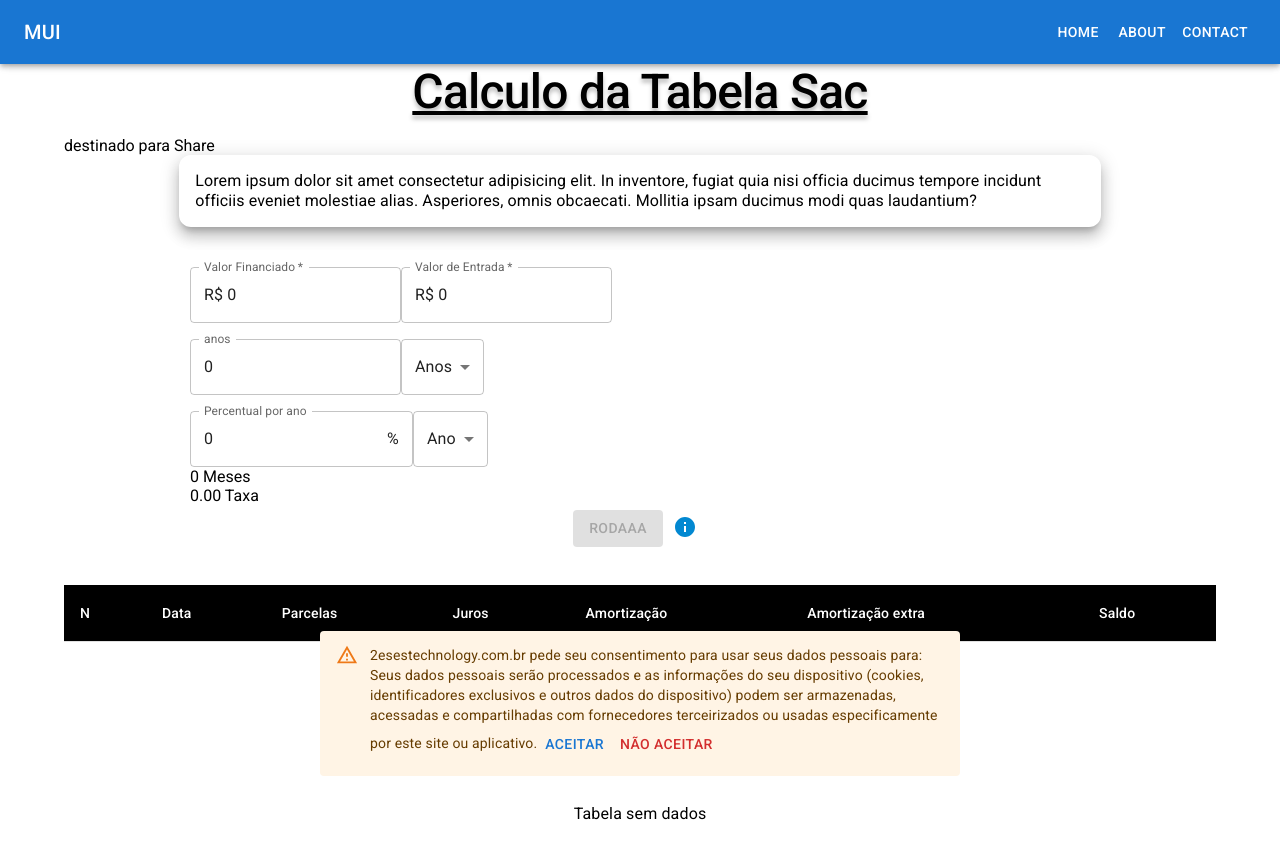
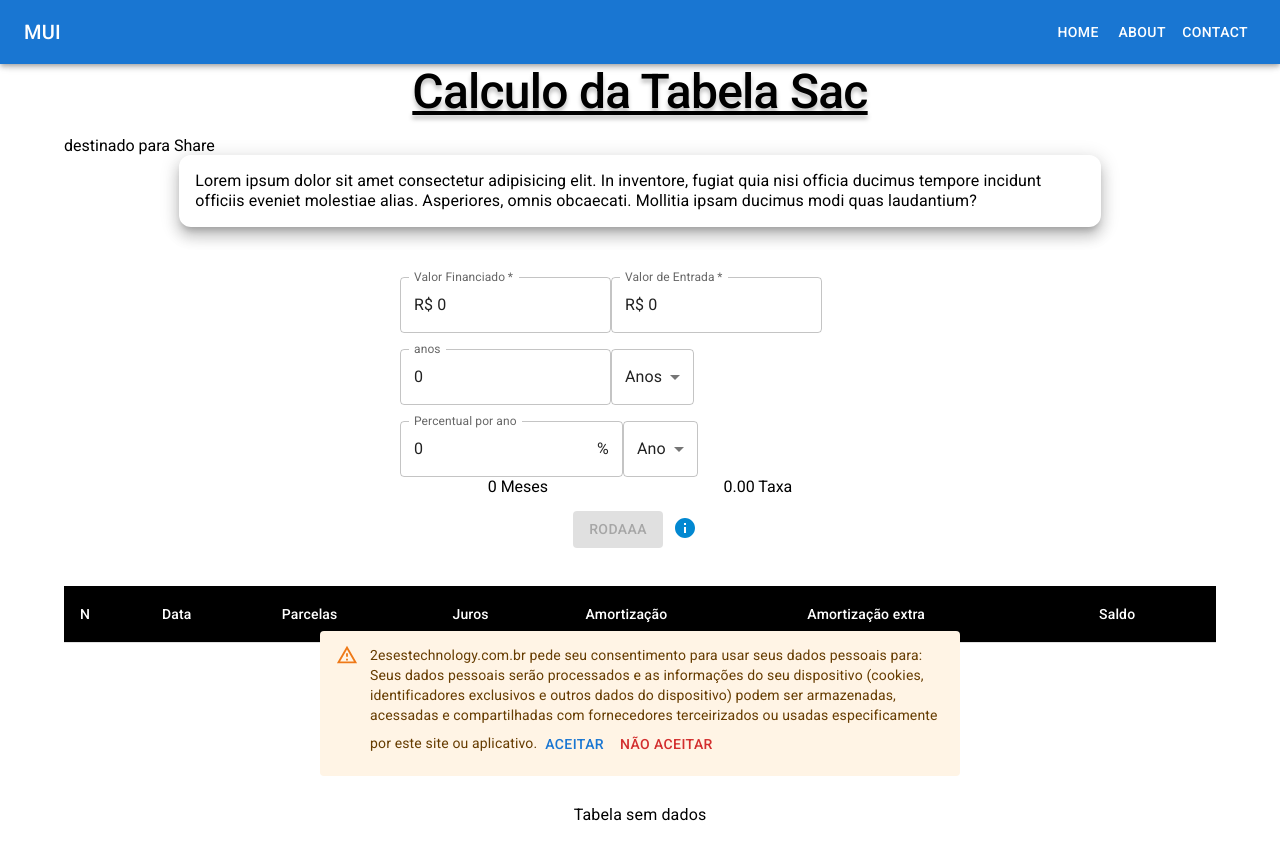
Before and after one commit to Diogozura/financas-faceis, a Next.js app: page / in a window 1280 px wide. Shown: the top 860 px of the page. Built offline with nearby package versions, Linux system fonts and the light colour scheme.

Commit message:
Update index.tsx

```diff
--- a/src/screens/TabelaSacScreen/Content/index.tsx
+++ b/src/screens/TabelaSacScreen/Content/index.tsx
@@ -104,13 +104,13 @@ export default function Content() {
         <>
 
             {/* <MyComponent/> */}
-            <Box  sx={{
-                            width: '500px',
-                            padding:'10px',
-                            display: 'flex',
-                            flexWrap: 'wrap',
-                            flexDirection: 'row',
-                            justifyContent: ' space-around',
+            <Box style={{
+                            'width': '500px',
+                            'padding':'10px',
+                            'display': 'flex',
+                            'flexWrap': 'wrap',
+                            'flexDirection': 'row',
+                            'justifyContent': ' space-around',
                         }}>
                 <form >
 
```
